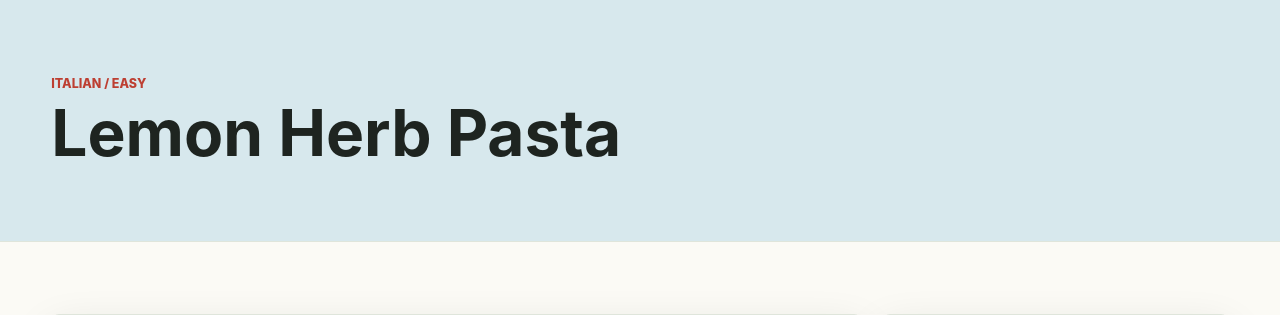
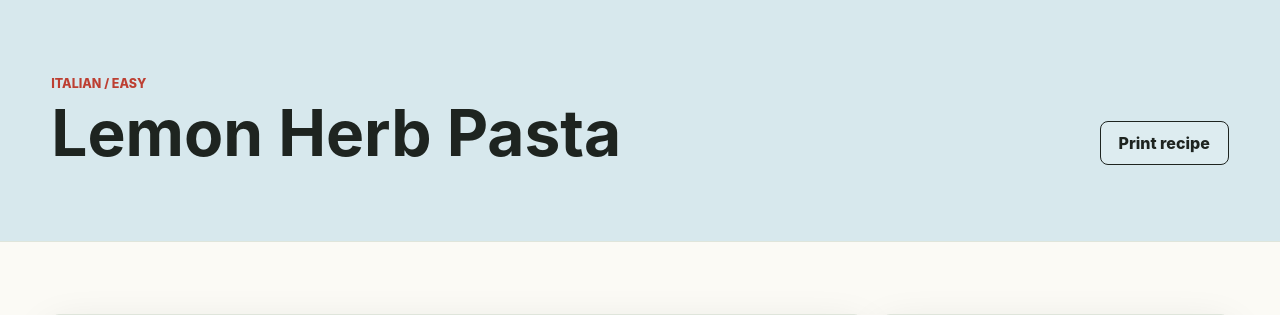
Before and after one commit to jeshmin-dot/Food-recipes, a Flask app: page /recipes/1 in a window 1280 px wide. Shown: the part 71-386 px from the top of the page. Run offline with Flask 3, Linux system fonts and the light colour scheme.

Commit message:
Add print-friendly recipe view

```diff
--- a/app/static/css/style.css
+++ b/app/static/css/style.css
@@ -835,3 +835,21 @@ textarea:focus-visible {
   outline: 3px solid var(--honey);
   outline-offset: 2px;
 }
+
+@media print {
+  .no-print, .site-header, .footer, .flash-wrap {
+    display: none !important;
+  }
+  body {
+    background: #fff;
+    color: #000;
+  }
+  .panel {
+    box-shadow: none;
+    border: 1px solid #ccc;
+  }
+}
+.recipe-actions {
+  display: flex;
+  gap: 10px;
+}
--- a/app/templates/recipe_detail.html
+++ b/app/templates/recipe_detail.html
@@ -9,6 +9,8 @@
       <p class="rating-badge">&#9733; {{ recipe.average_rating }} ({{ recipe.reviews|length }} review{{ 's' if recipe.reviews|length != 1 }})</p>
     {% endif %}
   </div>
+  <div class="recipe-actions no-print">
+    <button type="button" class="btn ghost" onclick="window.print()">Print recipe</button>
     {% if current_user %}
       <form method="post" action="{{ url_for('toggle_favorite', recipe_id=recipe.id) }}">
         <input type="hidden" name="csrf_token" value="{{ csrf_token() }}">
@@ -17,6 +19,7 @@
         </button>
       </form>
     {% endif %}
+  </div>
 </section>
 <section class="section split-layout">
   <article class="panel">
@@ -41,11 +44,11 @@
         <li>{{ ingredient }}</li>
       {% endfor %}
     </ul>
-    <a class="btn ghost" href="{{ url_for('recipes') }}">Back to all recipes</a>
+    <a class="btn ghost no-print" href="{{ url_for('recipes') }}">Back to all recipes</a>
   </aside>
 </section>
 {% if related %}
-<section class="section">
+<section class="section no-print">
   <div class="section-head">
     <p class="eyebrow">You might also like</p>
     <h2>More {{ recipe.cuisine }} recipes</h2>
@@ -65,7 +68,7 @@
   </div>
 </section>
 {% endif %}
-<section class="section">
+<section class="section no-print">
   <div class="section-head">
     <p class="eyebrow">Community</p>
     <h2>Reviews</h2>
```
Lines whose indentation alone changed are shown as unchanged.
